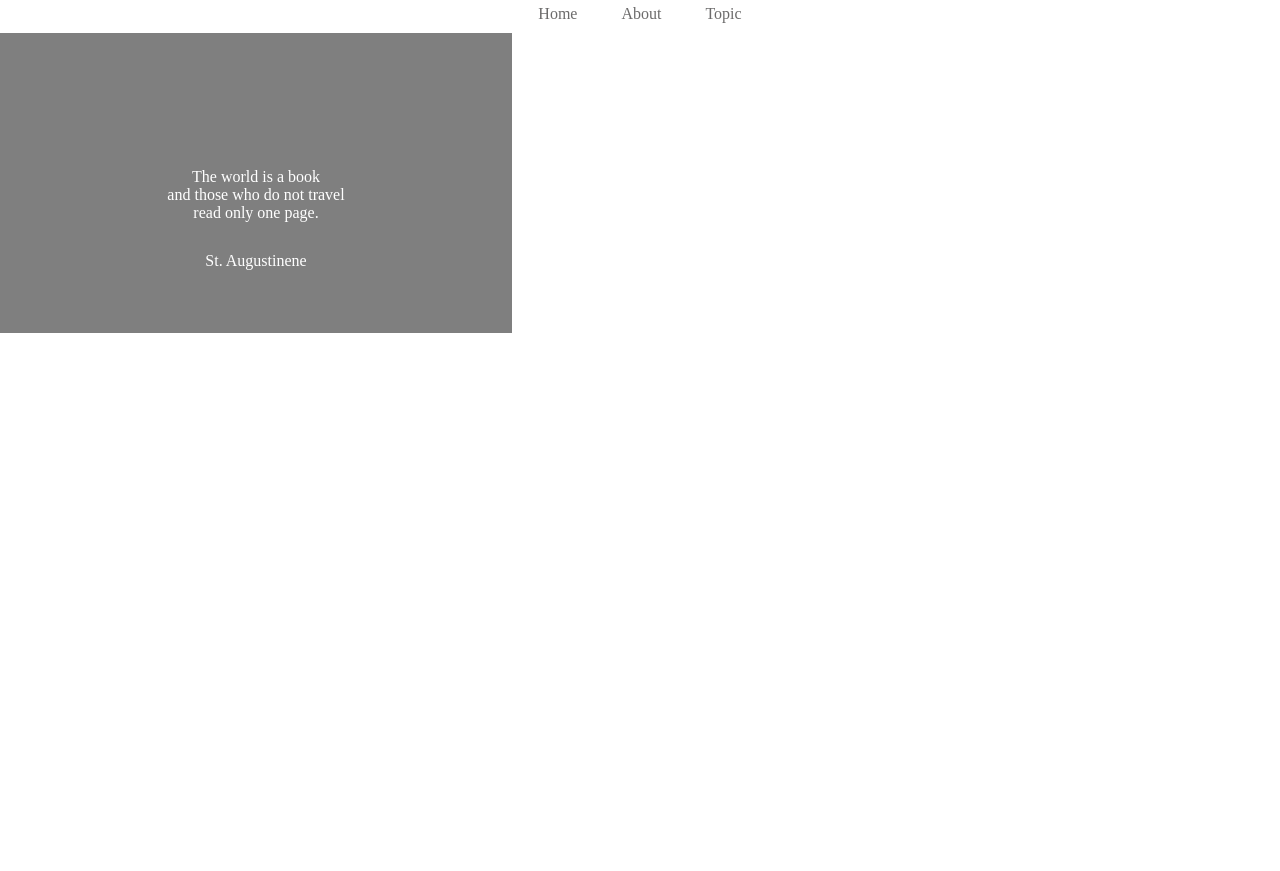
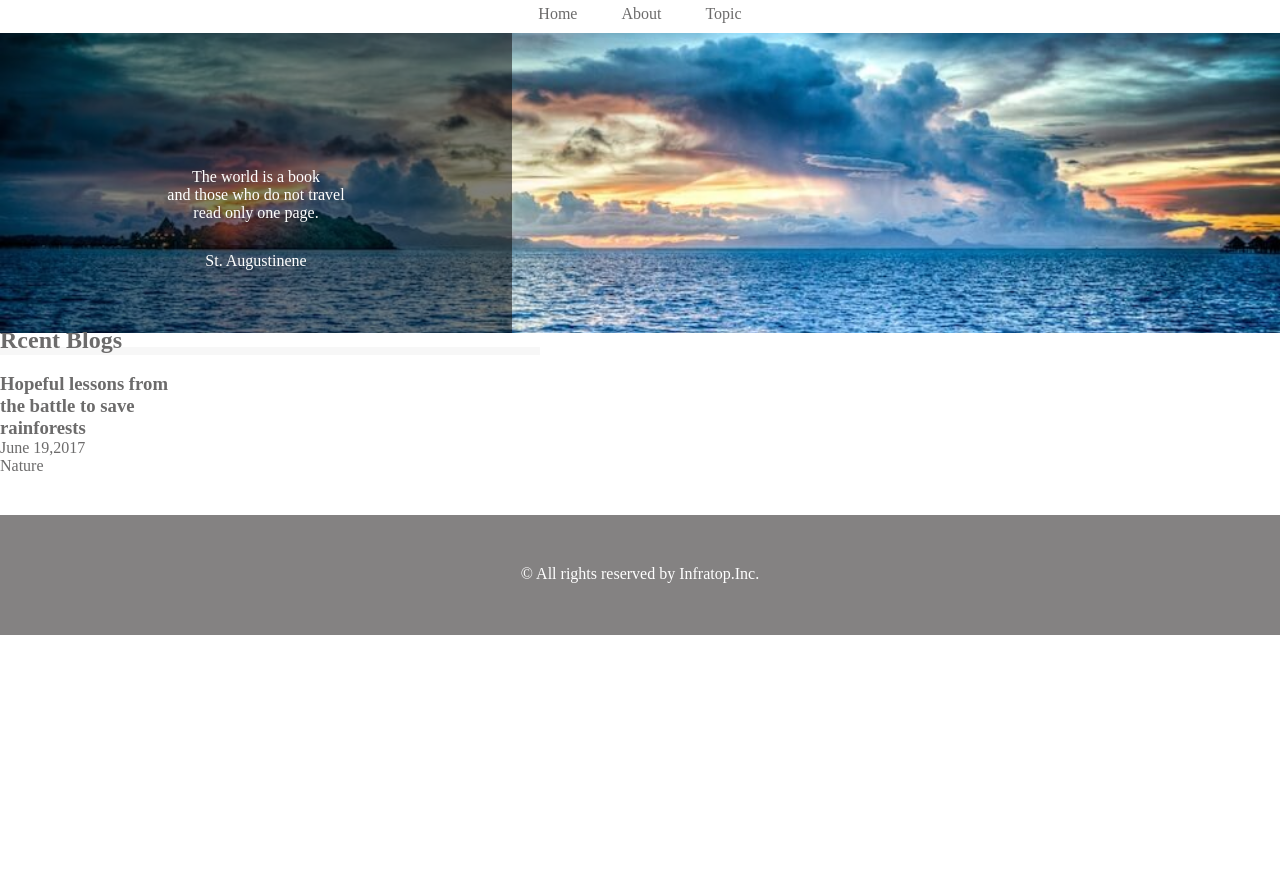
Before and after one commit to itchiness386/1_-practice_caravan, a plain HTML site: page index.html in a window 1280 px wide. Shown: the part 81-952 px from the top of the page. After the commit the page ends 800 px from the top, so only its background shows below. Drawn offline with Linux system fonts and the light colour scheme.

Commit message:
[Start] 1-7

```diff
--- a/index.html
+++ b/index.html
@@ -40,10 +40,26 @@
   </div>
 
   <!-- main用のdiv -->
-  <div class="main clearfix">
-  	<div class="blog"></div>
+  <main class="clearfix">
+  	<section class="blog">
+  		<h2 class="blog-headline">Rcent Blogs</h2>
+  		<div class="blog-item clearfix">
+  			<img class="blog-image" scr="img/forest.jp">
+  			<section class="blog-text">
+  				<h3>
+  					<a href="single.html">
+  						Hopeful lessons from<br>
+  						the battle to save<br>
+  						rainforests
+  					</a>
+  				</h3>
+  				<p>June 19,2017</p>
+  				<span class="category">Nature</span>
+  			</section>
+  		</div>
+  	</section>
   	<div class="sidebar"></div>
-  </div>
+  </main>
 
   <!-- footer用のdiv -->
   <footer>
--- a/style.css
+++ b/style.css
@@ -61,17 +61,27 @@ header .headline {
 }
 
 .main {
-	width: 840px;
+	width: 800px;
 	margin: 0 auto;
+	padding: 70px 0;
 }
 .blog {
-	width: 600px;
-	height: 1400px;
+	width: 540px;
 	float: left;
+	margin-right: 30px;
+}
+.blog-headline {
+	border-bottom: 8px solid #f7f7f7;
+	text-align center;
+	line-height: 0.6;
+}
+.blog-item {
+	padding-bottom: 20px;
+	margin-bottom: 20px;
+	border-bottom: 1px splid #f7f7f7;
 }
 .sidebar {
-	width: 240px;
-	height: 1400px;
+	width: 230px;
 	float: left;
 }
 
```
Also changed, not shown: img/airport.jpg (added), img/asia.jpg (added), img/desert.jpg (added), img/forest.jpg (added), img/italy.jpg (added), img/japan.jpg (added), img/japan2.jpg (added), img/lake.jpg (added), img/mv.jpg (added), img/person.jpg (added), img/road.jpg (added), img/snow.jpg (added), 1 other file.
